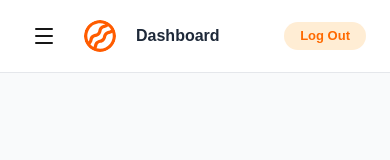
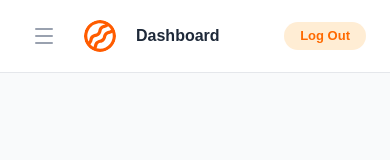
Before and after one commit to LTI-INTERNS/pos-micro-sass, a Next.js app: page /dashboard in a window 390 px wide. Shown: the top 160 px of the page. Built offline with nearby package versions, Linux system fonts and the light colour scheme.

Commit message:
style: add test color for menu icon and close icon

```diff
--- a/app/components/navbar.tsx
+++ b/app/components/navbar.tsx
@@ -41,7 +41,7 @@ const Navbar = ({ toggleSidebar }: NavbarProps) => {
     <nav className="bg-white border-b border-gray-200 px-6 py-4 flex justify-between items-center">
       <div className="flex items-center gap-5">
         {/*Hamburger menu for mobile responsivenes */}
-        <button className="sm:hidden p-2 rounded hover:bg-orange-100 text-gray-00"  onClick={toggleSidebar}>
+        <button className="sm:hidden p-2 rounded hover:bg-orange-100 text-gray-400"  onClick={toggleSidebar}>
           <Menu size={24} />
         </button>
 
--- a/app/components/sidebar.tsx
+++ b/app/components/sidebar.tsx
@@ -39,7 +39,7 @@ const Sidebar = ({ isOpen, onClose }: SidebarProps) => {
           ${isOpen ? 'translate-x-0' : '-translate-x-full'} sm:translate-x-0 sm:relative sm:top-0 sm:left-0`}
       >
 
-        <div className="flex justify-end sm:hidden p-4">
+        <div className="flex justify-end sm:hidden p-4 text-gray-400">
           <button onClick={onClose}>
             <X size={24} />
           </button>
```
